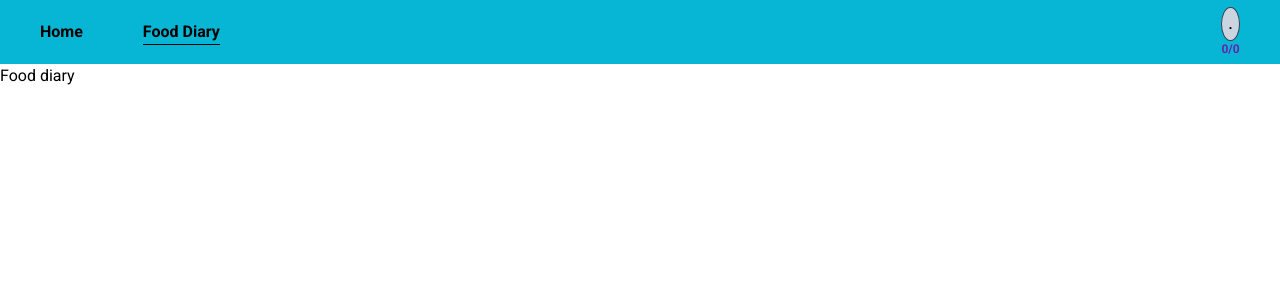
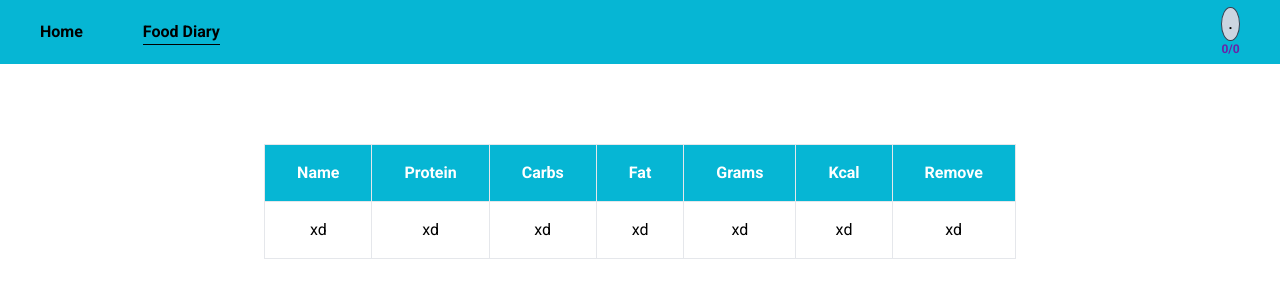
Before and after one commit to LawCashh/Food-Tracker, a React (Vite) app: page /food-diary in a window 1280 px wide. Shown: the top 300 px of the page. Built offline with nearby package versions, Linux system fonts and the light colour scheme.

Commit message:
working on the modals and the food diary

```diff
--- a/src/App.jsx
+++ b/src/App.jsx
@@ -23,6 +23,7 @@ function App() {
     dailyCalories: 0,
     todaysCalories: 0,
   });
+  const [todaysDiary, setTodaysDiary] = useState([]);
 
   useEffect(() => {
     const storedUserData = localStorage.getItem("userData");
@@ -30,6 +31,13 @@ function App() {
       const parsedUserData = JSON.parse(storedUserData);
       setUserInfo(parsedUserData);
     }
+
+    const storedTodaysDiary = localStorage.getItem("todaysDiary");
+    if (storedTodaysDiary) {
+      const parsedTodaysDiary = JSON.parse(storedTodaysDiary);
+      setTodaysDiary(parsedTodaysDiary);
+    }
+
     const storedCurrentDate = localStorage.getItem("currentDate");
     const today = new Date().toLocaleDateString();
     if (storedCurrentDate) {
@@ -37,6 +45,7 @@ function App() {
         setUserInfo((prev) => {
           return { ...prev, todaysCalories: 0 };
         });
+        setTodaysDiary([]);
       }
     }
     localStorage.setItem("currentDate", new Date().toLocaleDateString());
@@ -48,10 +57,42 @@ function App() {
     });
   };
 
+  const removeItemDiary = (itemId) => {
+    const itemCalories = todaysDiary.find((item) => item.id === itemId).kcal;
+    const updatedTodaysDiary = todaysDiary.filter((item) => item.id !== itemId);
+    setTodaysDiary(updatedTodaysDiary);
+    localStorage.setItem("todaysDiary", JSON.stringify(updatedTodaysDiary));
+    const newUserInfo = {
+      ...userInfo,
+      todaysCalories: userInfo.todaysCalories - itemCalories,
+    };
+    localStorage.setItem("userData", JSON.stringify(newUserInfo));
+    updateUserInfo(newUserInfo);
+  };
+
+  const addItemDiary = (item) => {
+    const newDiary = [...todaysDiary, item];
+    localStorage.setItem("todaysDiary", JSON.stringify(newDiary));
+    setTodaysDiary((prev) => [...prev, item]);
+    const newUserInfo = {
+      ...userInfo,
+      todaysCalories: userInfo.todaysCalories + item.kcal,
+    };
+    localStorage.setItem("userData", JSON.stringify(newUserInfo));
+  };
+
   return (
     <div className="flex h-[100dvh] flex-col">
       <QueryClientProvider client={queryClient}>
-        <AppContext.Provider value={{ userInfo, updateUserInfo }}>
+        <AppContext.Provider
+          value={{
+            userInfo,
+            updateUserInfo,
+            todaysDiary,
+            addItemDiary,
+            removeItemDiary,
+          }}
+        >
           <BrowserRouter>
             <Header />
             <Routes>
--- /dev/null
+++ b/src/components/AddItemModal.jsx
@@ -0,0 +1,30 @@
+function AddItemModal({ isOpen, onClose, title, nutrients }) {
+  if (!isOpen) return null;
+
+  return (
+    <div className="fixed left-0 top-[4rem] z-10 flex h-full w-full items-start justify-center bg-black/40">
+      <div
+        className="xs:w-[400px] s:w-[450px] relative my-20 flex h-72 w-[300px] flex-col rounded-[3rem] bg-black/75
+         font-bold text-white sm:w-[600px]"
+      >
+        <p className="mx-10 mt-4 border-b py-4 text-2xl ">
+          {title} - Nutrition info per 100g
+        </p>
+        <ul className="mx-10 my-5 flex flex-1 flex-col justify-between text-2xl">
+          <li>Protein: {(nutrients.ENERC_KCAL / 4) | 0}</li>
+          <li>Carbohydrate: {nutrients.CHOCDF | 0}</li>
+          <li>Fat: {nutrients.FAT | 0}</li>
+          <li>Calories: {nutrients.ENERC_KCAL | 0}</li>
+        </ul>
+        <button
+          className="absolute right-[-10px] top-[-50px] h-10 w-10 rounded-[50%] bg-white p-1 text-xl text-black/40"
+          onClick={onClose}
+        >
+          &#10006;
+        </button>
+      </div>
+    </div>
+  );
+}
+
+export default AddItemModal;
--- a/src/components/SearchBox.jsx
+++ b/src/components/SearchBox.jsx
@@ -6,7 +6,7 @@ import placeholder from "../assets/images/placeholder.png";
 import plus from "../assets/images/plus.svg";
 import info from "../assets/images/info.svg";
 
-function SearchBox({ changeSelectedFood }) {
+function SearchBox({ changeSelectedFoodInfo, changeSelectedFoodToAdd }) {
   const [searchText, setSearchText] = useState("");
   const queryClient = useQueryClient();
 
@@ -71,7 +71,7 @@ function SearchBox({ changeSelectedFood }) {
                   <img
                     src={info}
                     className="w-5 invert-[0.4]"
-                    onClick={() => changeSelectedFood(food.food)}
+                    onClick={() => changeSelectedFoodInfo(food.food)}
                   />
                 </div>
                 <span className="ml-2 text-xs">
@@ -82,6 +82,7 @@ function SearchBox({ changeSelectedFood }) {
                 <img
                   src={plus}
                   className="h-[1.5rem] w-[1.5rem] invert-[0.4] filter md:h-[2rem] md:w-[2rem]"
+                  onClick={() => changeSelectedFoodToAdd(food.food)}
                 />
               </div>
             </div>
--- a/src/pages/FoodDiary.jsx
+++ b/src/pages/FoodDiary.jsx
@@ -1,5 +1,75 @@
+import { useContext } from "react";
+//ovo ispod uuid ti ne treba makni ga i koristi postojeci iz objekata id
+import { v4 as uuidv4 } from "uuid";
+import { AppContext } from "../App";
+
 function FoodDiary() {
-  return <main className="flex-1">Food diary</main>;
+  const { todaysDiary, removeItemDiary } = useContext(AppContext);
+  return (
+    <main className="flex-1">
+      <table className="mx-auto my-20 ">
+        <thead className="bg-cyan-500">
+          <tr className="text-white">
+            <th className="xs:text-sm s:text-base s:py-2 s:px-3 border-gray border-[0.5px] px-2 text-xs sm:px-5 sm:py-3 md:px-8 md:py-4">
+              Name
+            </th>
+            <th className="xs:text-sm s:text-base s:py-2 s:px-3 border-gray border-[0.5px] px-2 text-xs sm:px-5 sm:py-3 md:px-8 md:py-4">
+              Protein
+            </th>
+            <th className="xs:text-sm s:text-base s:py-2 s:px-3 border-gray border-[0.5px] px-2 text-xs sm:px-5 sm:py-3 md:px-8 md:py-4">
+              Carbs
+            </th>
+            <th className="xs:text-sm s:text-base s:py-2 s:px-3 border-gray border-[0.5px] px-2 text-xs sm:px-5 sm:py-3 md:px-8 md:py-4">
+              Fat
+            </th>
+            <th className="xs:text-sm s:text-base s:py-2 s:px-3 border-gray border-[0.5px] px-2 text-xs sm:px-5 sm:py-3 md:px-8 md:py-4">
+              Grams
+            </th>
+            <th className="xs:text-sm s:text-base s:py-2 s:px-3 border-gray border-[0.5px] px-2 text-xs sm:px-5 sm:py-3 md:px-8 md:py-4">
+              Kcal
+            </th>
+            <th className="xs:text-sm s:text-base s:py-2 s:px-3 border-gray border-[0.5px] px-2 text-xs sm:px-5 sm:py-3 md:px-8 md:py-4">
+              Remove
+            </th>
+          </tr>
+        </thead>
+        <tbody className="text-center">
+          <tr>
+            <td className="xs:text-sm s:text-base s:py-2 s:px-3 border-gray border-[0.5px] px-2 text-xs sm:px-5 sm:py-3 md:px-8 md:py-4">
+              xd
+            </td>
+            <td className="xs:text-sm s:text-base s:py-2 s:px-3 border-gray border-[0.5px] px-2 text-xs sm:px-5 sm:py-3 md:px-8 md:py-4">
+              xd
+            </td>
+            <td className="xs:text-sm s:text-base s:py-2 s:px-3 border-gray border-[0.5px] px-2 text-xs sm:px-5 sm:py-3 md:px-8 md:py-4">
+              xd
+            </td>
+            <td className="xs:text-sm s:text-base s:py-2 s:px-3 border-gray border-[0.5px] px-2 text-xs sm:px-5 sm:py-3 md:px-8 md:py-4">
+              xd
+            </td>
+            <td className="xs:text-sm s:text-base s:py-2 s:px-3 border-gray border-[0.5px] px-2 text-xs sm:px-5 sm:py-3 md:px-8 md:py-4">
+              xd
+            </td>
+            <td className="xs:text-sm s:text-base s:py-2 s:px-3 border-gray border-[0.5px] px-2 text-xs sm:px-5 sm:py-3 md:px-8 md:py-4">
+              xd
+            </td>
+            <td className="xs:text-sm s:text-base s:py-2 s:px-3 border-gray border-[0.5px] px-2 text-xs sm:px-5 sm:py-3 md:px-8 md:py-4">
+              xd
+            </td>
+          </tr>
+          {todaysDiary.map(() => {
+            return (
+              <tr key={uuidv4()}>
+                <td>Row 1, Cell 1</td>
+                <td>Row 1, Cell 2</td>
+                <td>Row 1, Cell 3</td>
+              </tr>
+            );
+          })}
+        </tbody>
+      </table>
+    </main>
+  );
 }
 
 export default FoodDiary;
--- a/src/pages/Home.jsx
+++ b/src/pages/Home.jsx
@@ -1,25 +1,43 @@
 import SearchBox from "../components/SearchBox";
 import InfoModal from "../components/InfoModal";
 import { useState } from "react";
+import AddItemModal from "../components/AddItemModal";
 
 function Home() {
-  const [selectedFood, setSelectedFood] = useState(null);
-  const clearSelectedFood = () => {
-    setSelectedFood(null);
+  const [selectedFoodInfo, setSelectedFoodInfo] = useState(null);
+  const [selectedFoodToAdd, setSelectedFoodToAdd] = useState(null);
+
+  const clearSelectedFoodInfo = () => {
+    setSelectedFoodInfo(null);
   };
-
-  const changeSelectedFood = (food) => {
-    setSelectedFood(food);
+  const changeSelectedFoodInfo = (food) => {
+    setSelectedFoodInfo(food);
+  };
+  const clearSelectedFoodToAdd = () => {
+    setSelectedFoodToAdd(null);
+  };
+  const changeSelectedFoodToAdd = (food) => {
+    setSelectedFoodToAdd(food);
   };
 
   return (
     <main className="flex-1 overflow-scroll">
-      <SearchBox changeSelectedFood={changeSelectedFood} />
+      <SearchBox
+        changeSelectedFoodInfo={changeSelectedFoodInfo}
+        changeSelectedFoodToAdd={changeSelectedFoodToAdd}
+      />
       <InfoModal
-        isOpen={selectedFood !== null}
-        onClose={clearSelectedFood}
-        title={selectedFood ? selectedFood.label : ""}
-        nutrients={selectedFood ? selectedFood.nutrients : {}}
+        isOpen={selectedFoodInfo !== null}
+        onClose={clearSelectedFoodInfo}
+        title={selectedFoodInfo ? selectedFoodInfo.label : ""}
+        nutrients={selectedFoodInfo ? selectedFoodInfo.nutrients : {}}
+      />
+      //TODO: make this modal
+      <AddItemModal
+        isOpen={selectedFoodToAdd !== null}
+        onClose={clearSelectedFoodToAdd}
+        title={selectedFoodToAdd ? selectedFoodToAdd.label : ""}
+        nutrients={selectedFoodToAdd ? selectedFoodToAdd.nutrients : {}}
       />
     </main>
   );
```
